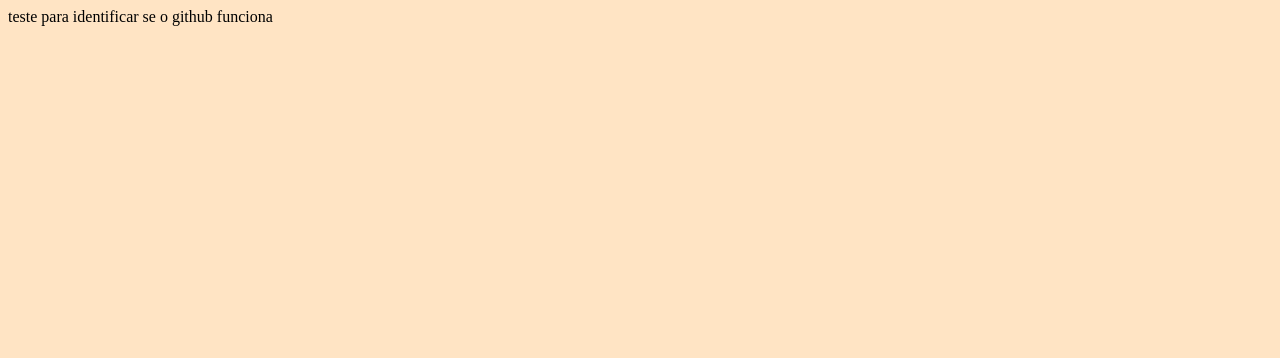
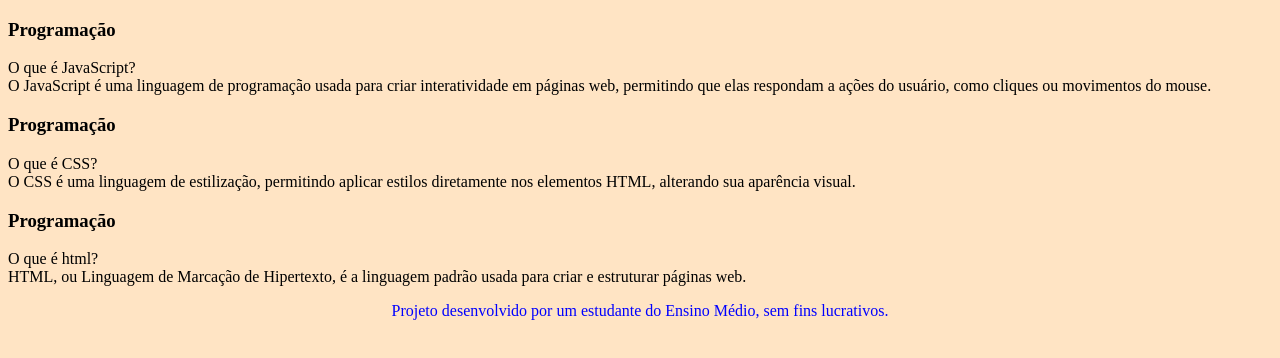
Before and after one commit to Larissa383/Flashcard, a plain HTML site: page index.html in a window 1280 px wide. Drawn offline with Linux system fonts and the light colour scheme; a web font is replaced by a local one.

Commit message:
Update index.html

```diff
--- a/index.html
+++ b/index.html
@@ -1,4 +1,4 @@
-<DOCTYPE html>
+<!DOCTYPE html>
 <html lang="pt-br">
 <head>
     <meta charset="UTF-8">
@@ -13,7 +13,52 @@
     <title>Flashcard</title>
 </head>
 <body>
-    <header>
-    <p> teste para identificar se o github funciona</p>
-    </header>
+    <main>
+        <section id="container">
+
+            <article class="cartao">
+                <div class="cartao__conteudo">
+                    <h3>Programação</h3>
+                    <div class="cartao__conteudo__pergunta">
+                        O que é JavaScript?
+                    </div>
+                    <div class="cartao__conteudo__resposta">
+                        O JavaScript é uma linguagem de programação usada para criar interatividade em páginas web,
+                        permitindo que elas respondam a ações do usuário, como cliques ou movimentos do mouse.
+                    </div>
+                </div>
+            </article>
+
+            <article class="cartao">
+                <div class="cartao__conteudo">
+                    <h3>Programação</h3>
+                    <div class="cartao__conteudo__pergunta">
+                        O que é CSS?
+                    </div>
+                    <div class="cartao__conteudo__resposta">
+                        O CSS é uma linguagem de estilização, permitindo aplicar estilos diretamente nos elementos
+                        HTML, alterando sua aparência visual.
+                    </div>
+                </div>
+            </article>
+
+            <article class="cartao">
+                <div class="cartao__conteudo">
+                    <h3>Programação</h3>
+                    <div class="cartao__conteudo__pergunta">
+                        O que é html?
+                    </div>
+                    <div class="cartao__conteudo__resposta">
+                        HTML, ou Linguagem de Marcação de Hipertexto, é a linguagem padrão usada para criar e
+                        estruturar páginas web.
+                    </div>
+                </div>
+            </article>
+
+        </section>
+    </main>
+    <footer>
+        <p>Projeto desenvolvido por um estudante do Ensino Médio, sem fins lucrativos.</p>
+    </footer>
 </body>
+</html>
```
